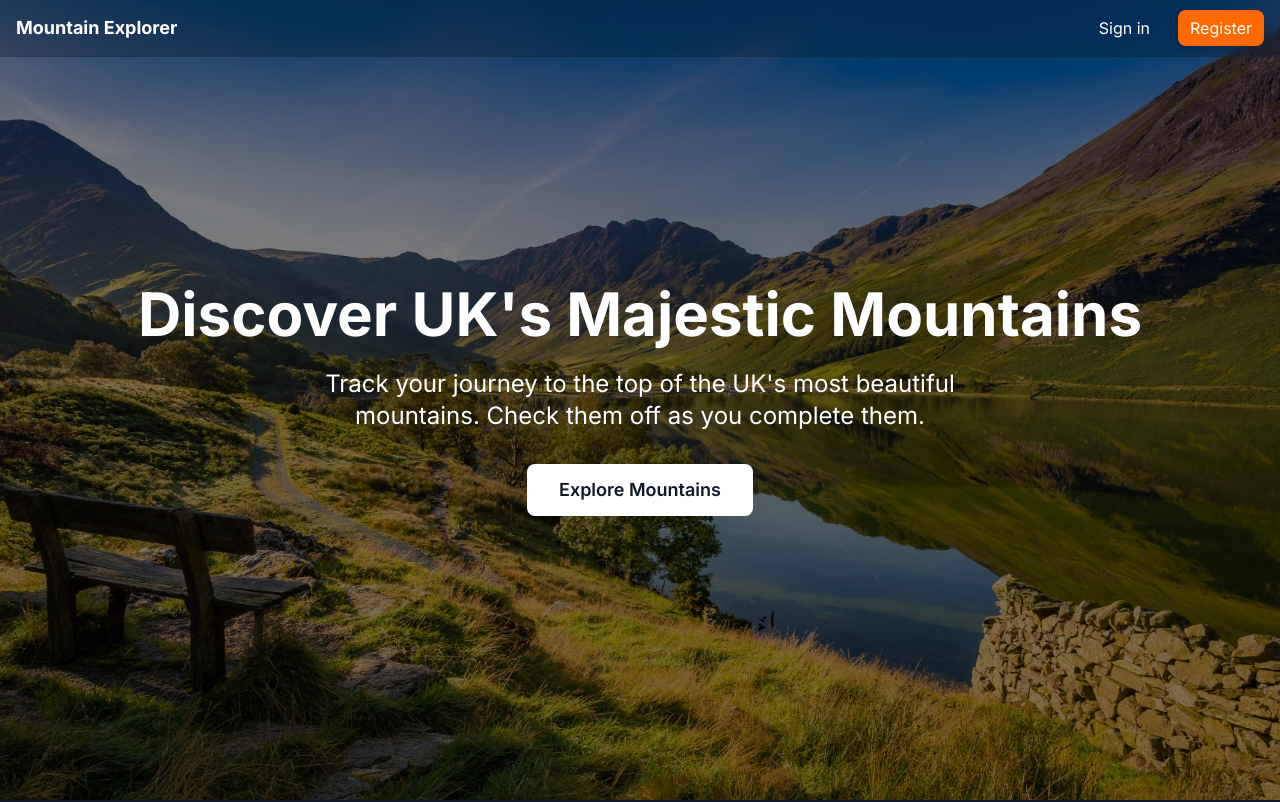
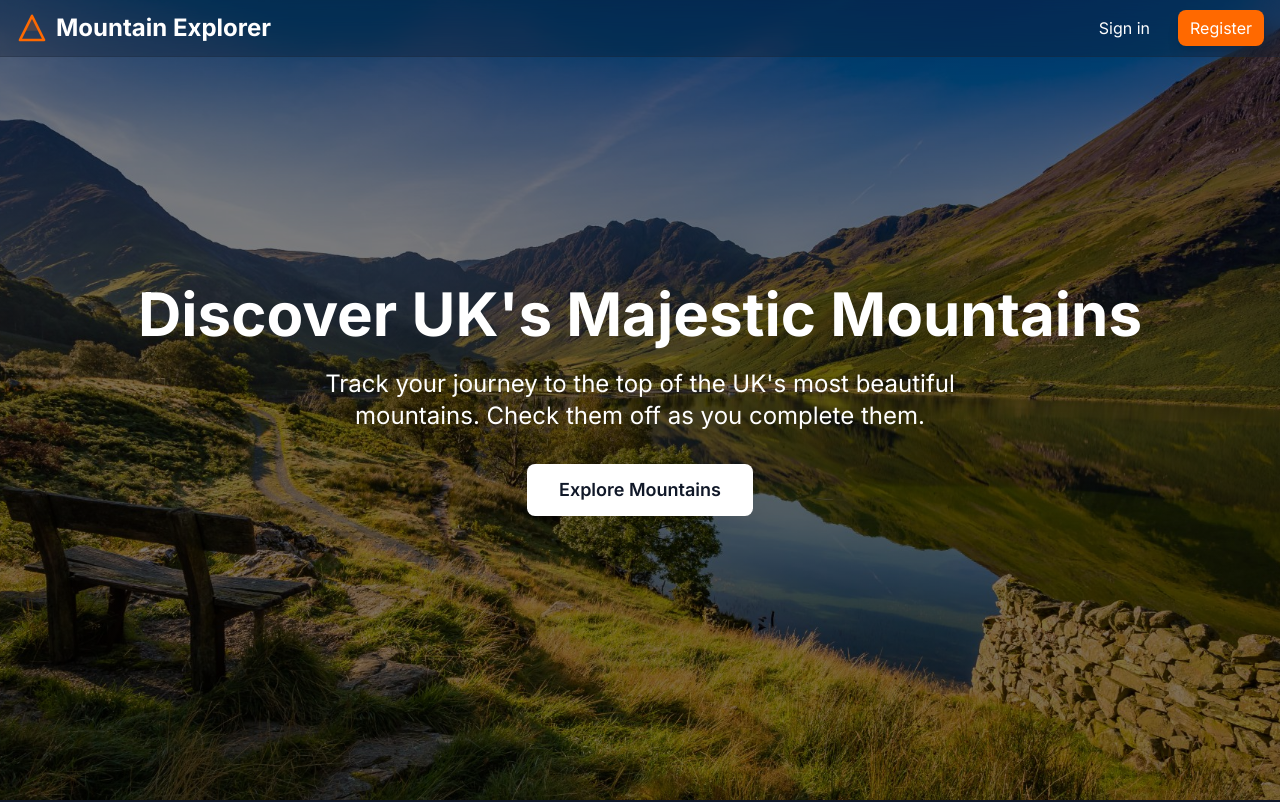
Before and after one commit to BrianJRobinson/mountain-explorer, a Next.js app: page / in a window 1280 px wide. Shown: the top 802 px of the page. Built offline with nearby package versions, Linux system fonts and the light colour scheme; no server answers.

Commit message:
Canged the Navbar and Welcome message styling

```diff
--- a/src/components/Hero.tsx
+++ b/src/components/Hero.tsx
@@ -17,8 +17,8 @@ export const Hero = () => {
     >
       <div className="text-center text-white z-10 px-4">
         {session?.user && (
-          <div className="mb-8 md:hidden">
-            <h2 className="text-2xl font-semibold">
+          <div className="mb-8">
+            <h2 className="text-4xl font-semibold">
               Welcome, {session.user.name || session.user.email}
             </h2>
           </div>
--- a/src/components/Navbar.tsx
+++ b/src/components/Navbar.tsx
@@ -14,15 +14,37 @@ export const Navbar = () => {
           {/* Top row */}
           <div className="flex items-center justify-between h-14">
             <div className="w-1/4">
-              <Link href="/" className="text-white text-lg font-bold">
+              <Link href="/" className="text-white text-2xl font-bold flex items-center gap-2">
+                <svg
+                  className="w-8 h-8 text-orange-500"
+                  viewBox="0 0 24 24"
+                  fill="none"
+                  xmlns="http://www.w3.org/2000/svg"
+                >
+                  <path
+                    d="M12 3L3 21H21L12 3Z"
+                    stroke="currentColor"
+                    strokeWidth="2"
+                    strokeLinecap="round"
+                    strokeLinejoin="round"
+                  />
+                  <path
+                    d="M12 3L7 14H17L12 3Z"
+                    fill="currentColor"
+                    fillOpacity="0.2"
+                  />
+                </svg>
                 Mountain Explorer
               </Link>
             </div>
             <div className="w-1/2 flex justify-end items-center">
               {session?.user ? (
-                <span className="text-white text-sm sm:text-base truncate hidden md:block">
-                  Welcome, {session.user.name || session.user.email}
-                </span>
+                  <button
+                    onClick={() => signOut()}
+                    className="bg-orange-500 text-white shadow-lg transition-colors px-3 py-1.5 rounded-lg text-sm sm:text-base"
+                  >
+                    Sign out
+                  </button>
               ) : (
                 <>
                   <Link
@@ -42,17 +64,6 @@ export const Navbar = () => {
             </div>
           </div>
 
-          {/* Bottom row - only shown when logged in */}
-          {session?.user && (
-            <div className="flex justify-end pb-2">
-              <button
-                onClick={() => signOut()}
-                className="text-white hover:text-gray-300 transition-colors text-sm sm:text-base bg-gray-800/50 px-3 py-1 rounded"
-              >
-                Sign out
-              </button>
-            </div>
-          )}
         </div>
       </div>
     </nav>
```
